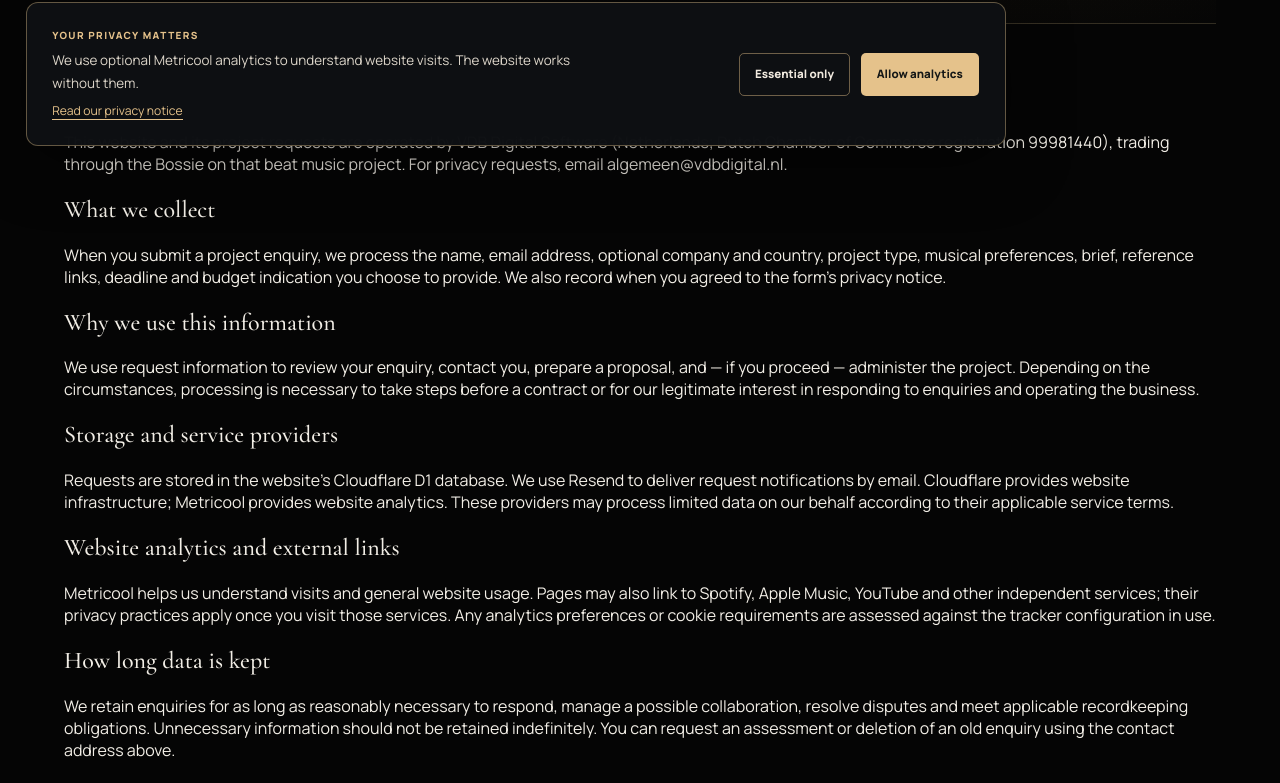
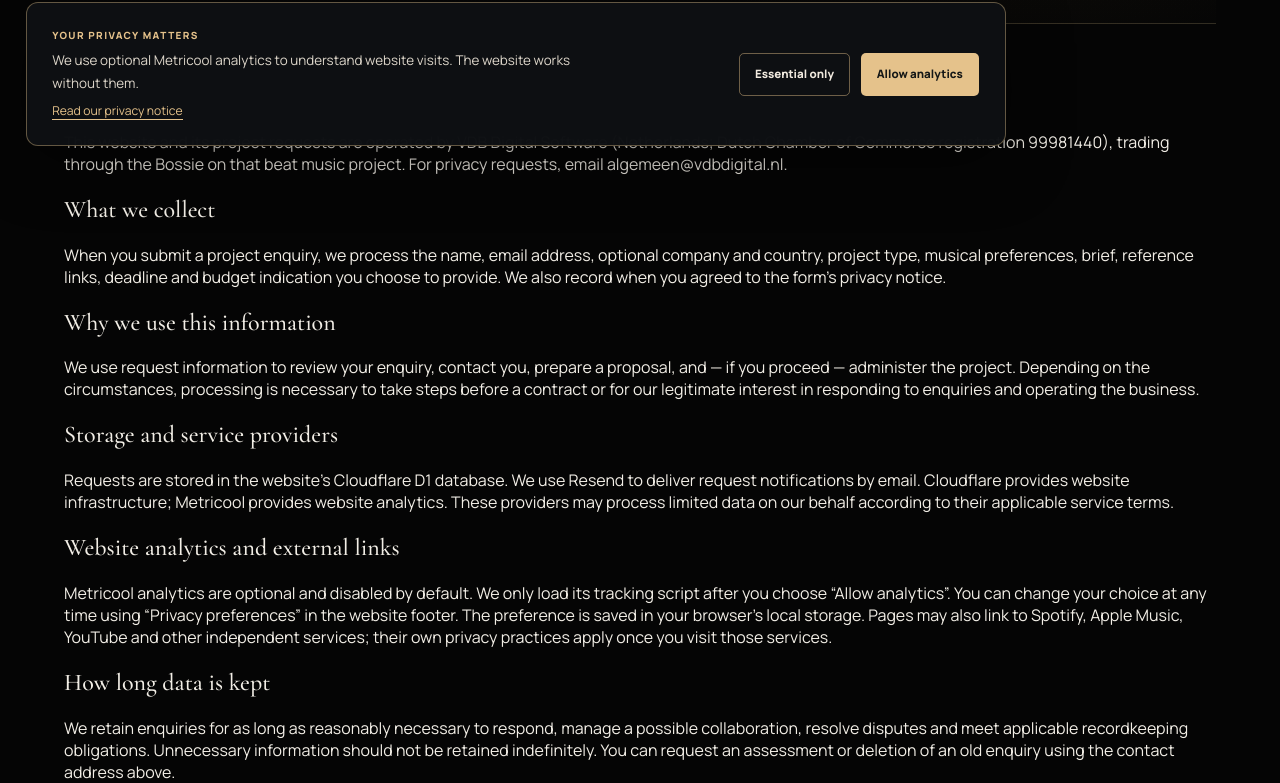
Before and after one commit to mvandenboslfgx/Bossie-on-that-beat, a Next.js app: page /privacy in a window 1280 px wide. Shown: the part 628-1411 px from the top of the page. Built offline with nearby package versions, Linux system fonts and the light colour scheme.

Commit message:
privacy: accurately document opt-in analytics and visitor preference controls

```diff
--- a/app/privacy/page.tsx
+++ b/app/privacy/page.tsx
@@ -20,7 +20,7 @@ export default function PrivacyPage() {
       </section>
       <section className="page-section">
         <div className="page-shell legal-copy">
-          <p>Last updated: 5 November 2026.</p>
+          <p>Last updated: 9 November 2026.</p>
           <h2>Who is responsible?</h2>
           <p>
             This website and its project requests are operated by VDB Digital Software (Netherlands;
@@ -47,9 +47,10 @@ export default function PrivacyPage() {
           </p>
           <h2>Website analytics and external links</h2>
           <p>
-            Metricool helps us understand visits and general website usage. Pages may also link to Spotify, Apple Music,
-            YouTube and other independent services; their privacy practices apply once you visit those services.
-            Any analytics preferences or cookie requirements are assessed against the tracker configuration in use.
+            Metricool analytics are optional and disabled by default. We only load its tracking script after you choose
+            “Allow analytics”. You can change your choice at any time using “Privacy preferences” in the website footer.
+            The preference is saved in your browser's local storage. Pages may also link to Spotify, Apple Music,
+            YouTube and other independent services; their own privacy practices apply once you visit those services.
           </p>
           <h2>How long data is kept</h2>
           <p>
```
